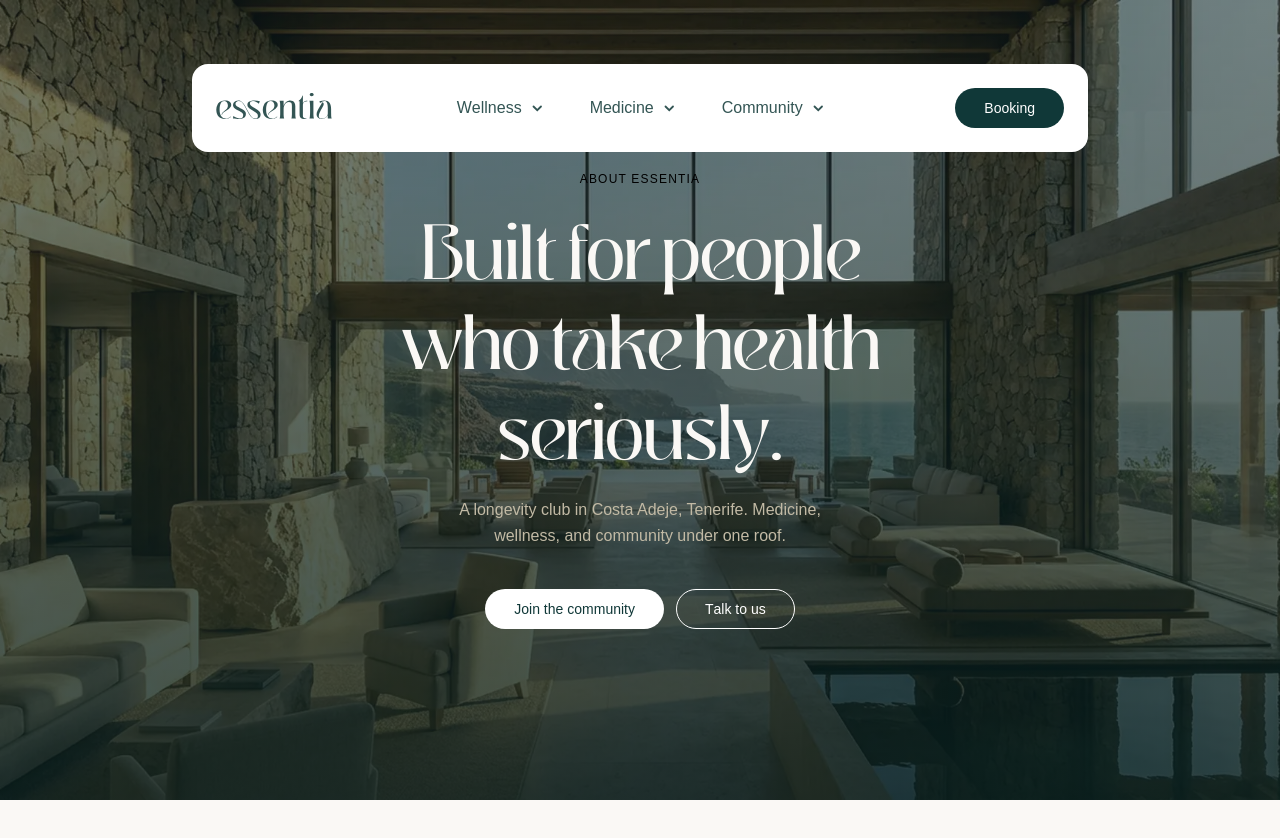
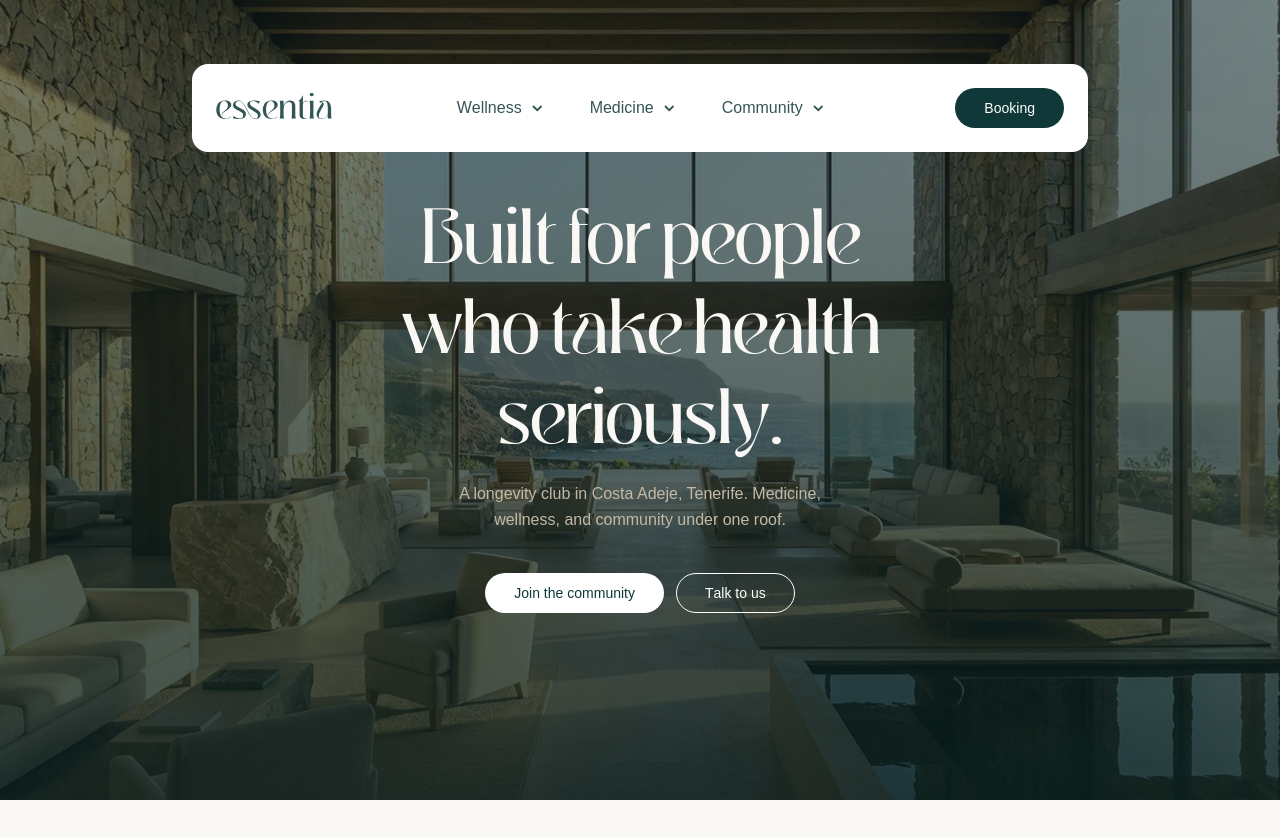
Before and after one commit to yasielhp/website-essentia-nextjs, a Next.js app: page /about in a window 1280 px wide. Shown: the top 838 px of the page. Built offline with nearby package versions, Linux system fonts and the light colour scheme; a web font is replaced by a local one.

Commit message:
Remove 'About Essentia' eyebrow label from hero

```diff
--- a/app/components/sections/about/about-section.tsx
+++ b/app/components/sections/about/about-section.tsx
@@ -95,9 +95,6 @@ function AboutHero() {
         }}
       />
       <div ref={heroRef} className="relative mx-auto max-w-3xl">
-        <p className="text-sand-400 mb-4 text-xs tracking-widest uppercase">
-          About Essentia
-        </p>
         <h1 className="font-display text-sand-50 text-5xl leading-tight tracking-tight text-balance md:text-7xl">
           Built for people
           <br />
```
